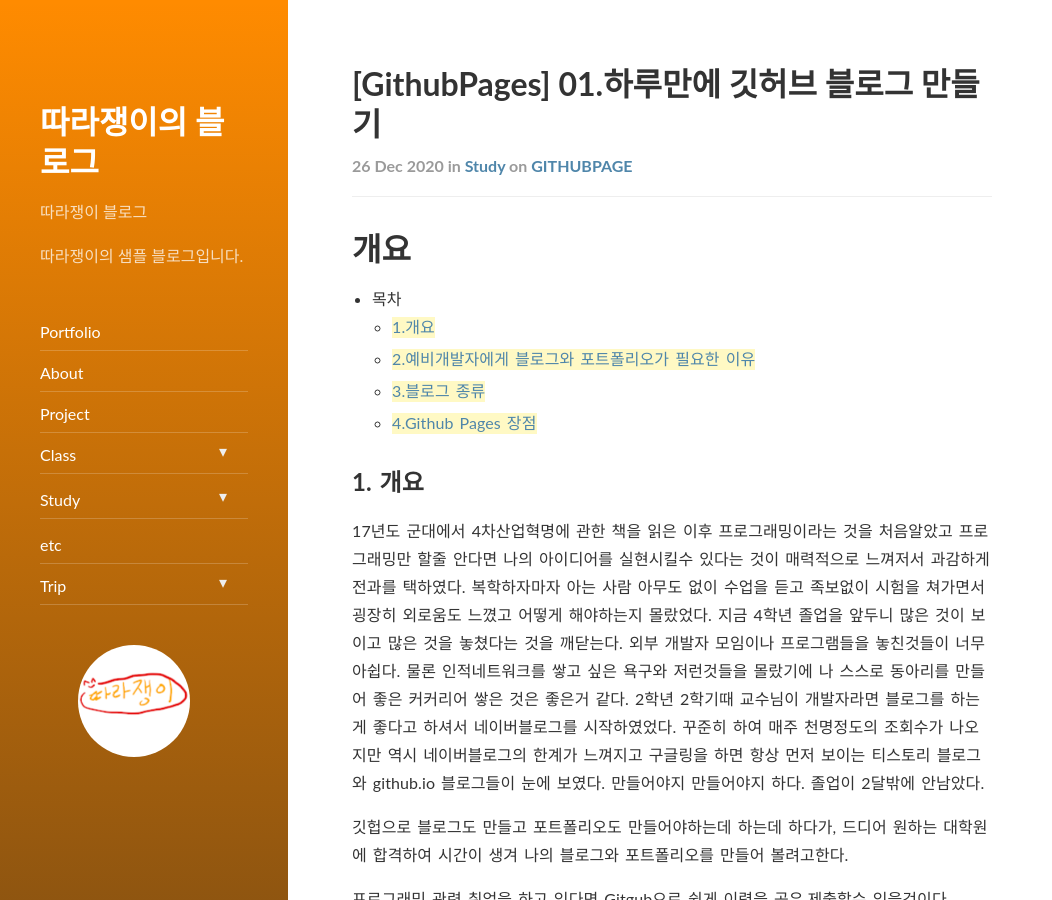
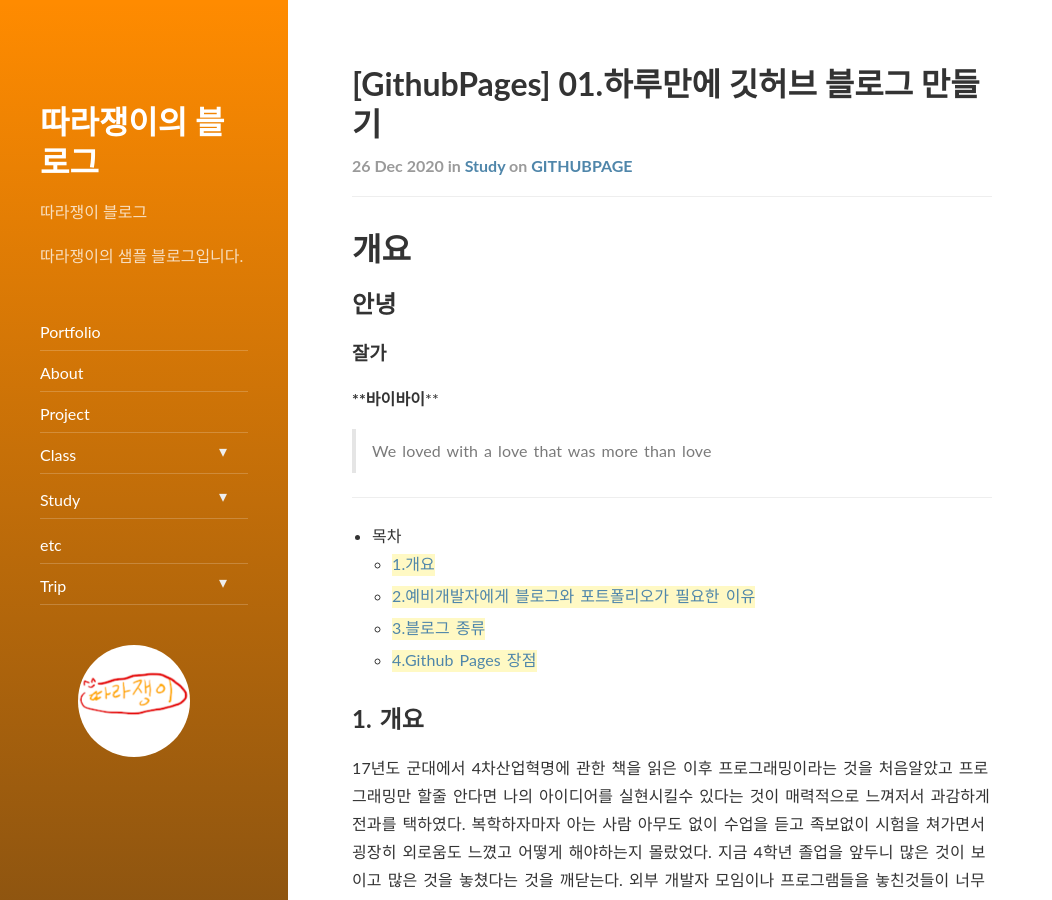
Before and after one commit to pocket40/pocket40.github.io, a Jekyll site: the page built from _posts/study/2020-12-26-making-blog01.md, in a window 1280 px wide and 900 px high. Shown: the whole window, without its empty margins (0-1052 px from the left). Built offline with Jekyll 4.4.1, drawn with Linux system fonts in a browser that asks for light colours; nearby versions of some CDN libraries.

Commit message:
Update 2020-12-26-making-blog01.md

```diff
--- a/_posts/study/2020-12-26-making-blog01.md
+++ b/_posts/study/2020-12-26-making-blog01.md
@@ -1,17 +1,27 @@
 ---
 layout: post
-title:  "[GithubPages] 01.하루만에 깃허브 블로그 만들기"
-subtitle:   "개요"
-date: 2020-12-26 11:45:51 +0900
+title: '[GithubPages] 01.하루만에 깃허브 블로그 만들기'
+subtitle: 개요
+date: '2020-12-26 11:45:51 +0900'
 categories: study
 tags: githubpage
 comments: true
 related_posts:
-    - category/_posts/study/2020-12-26-making-blog-02.md
-    - category/_posts/study/2020-12-26-making-blog-03.md
+  - category/_posts/study/2020-12-26-making-blog-02.md
+  - category/_posts/study/2020-12-26-making-blog-03.md
+published: true
 ---
 
 # 개요
+
+## 안녕
+
+### 잘가
+
+****바이바이****
+> We loved with a love that was more than love
+
+---
 
 - 목차
     - [1.개요](#개요)
```
